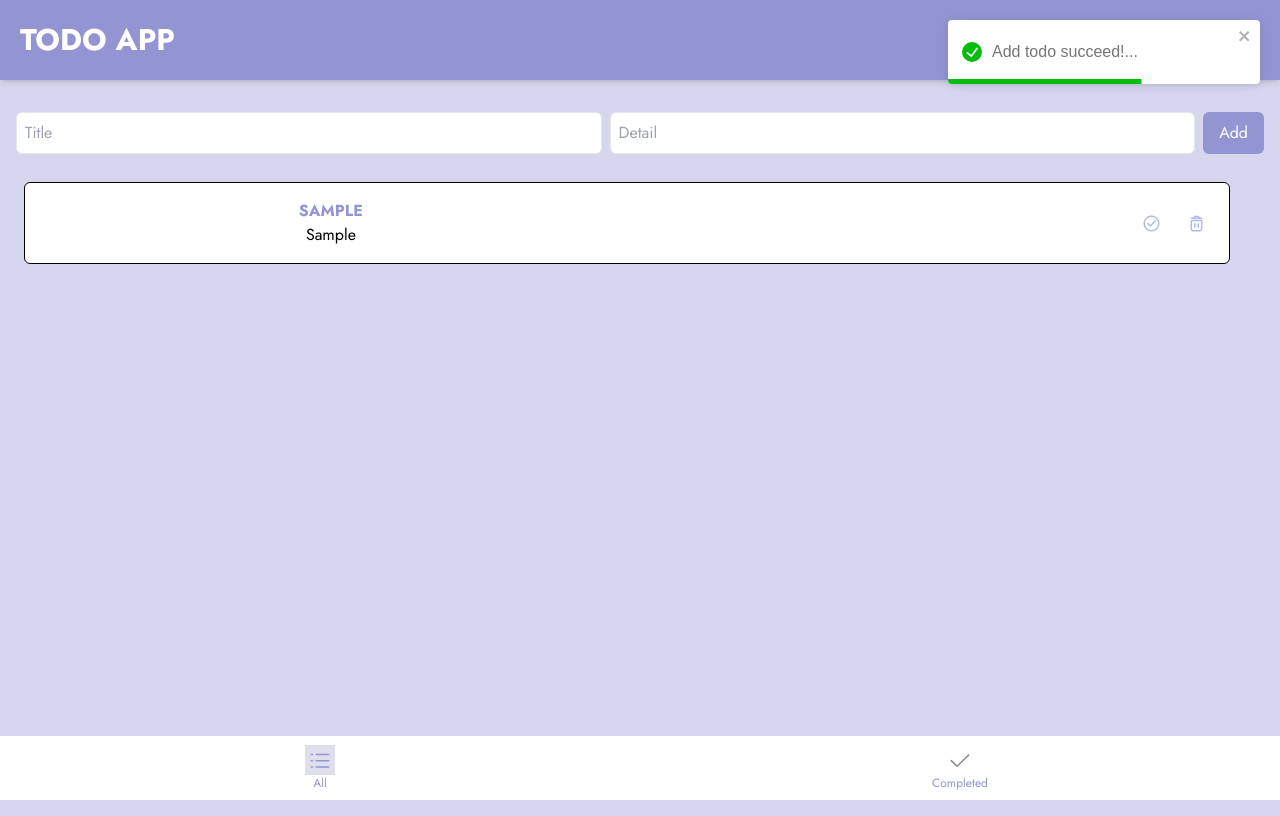
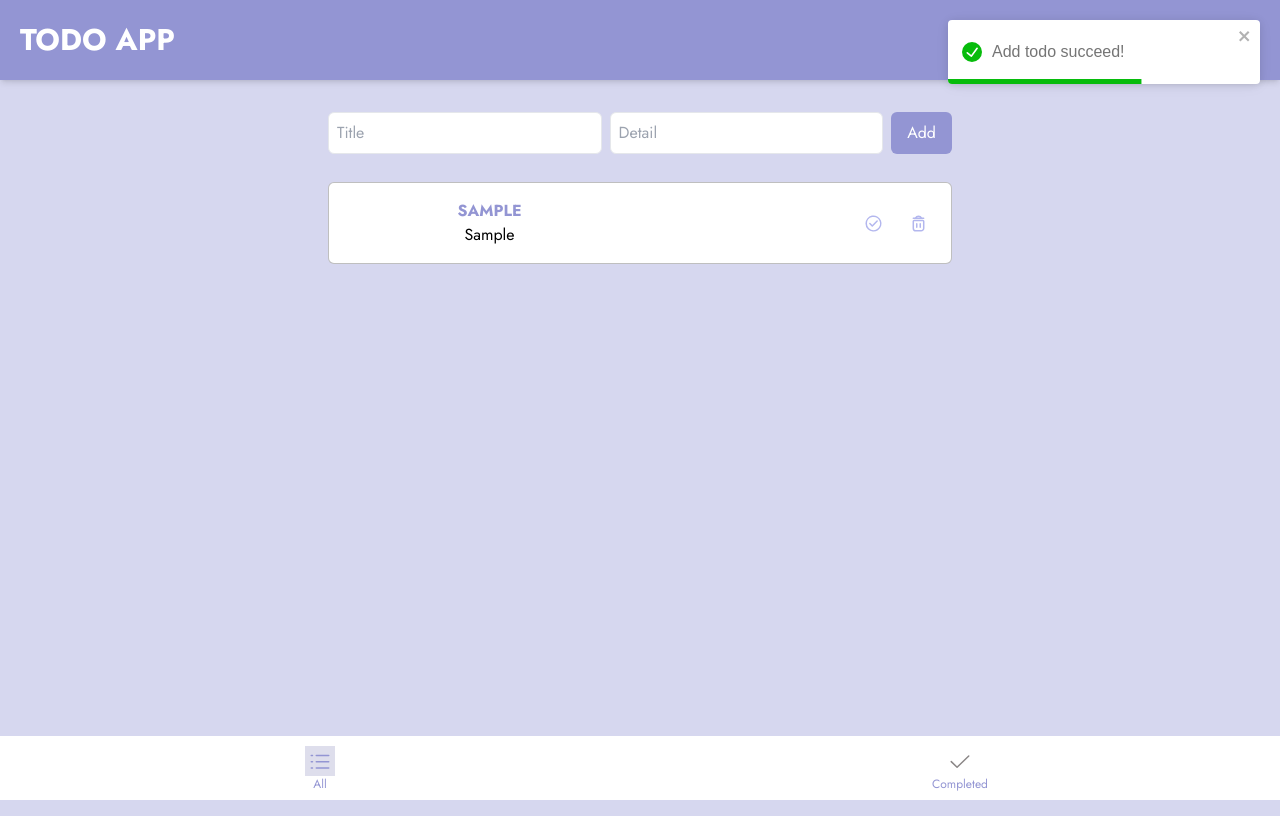
Before and after one commit to tranchanh973/to-do-app, a Next.js app: page / in a window 1280 px wide. Both pictures are taken after typing "Sample", "Sample" into the empty fields and a click on the button "Add". Built offline with nearby package versions, Linux system fonts and the light colour scheme.

Commit message:
fix remove todo, color theme dark

```diff
--- a/src/app/globals.css
+++ b/src/app/globals.css
@@ -12,6 +12,8 @@ body {
 
 /* Theme Dark Mode */
 .dark body {
-  background-color: #1e1e2e;
+  background-color: hsl(222.2, 84%, 4.9%);
   color: #ffffff;
+  --background-layout: 222.2 84% 4.9%;
+  --border: 217.2 32.6% 17.5%;
 }
--- a/src/components/app.footer.tsx
+++ b/src/components/app.footer.tsx
@@ -17,11 +17,11 @@ const AppFooter = () => {
   };
 
   return (
-    <div className="h-16 w-full bg-white dark:bg-[#17172b] flex items-center fixed bottom-0 left-0 ">
+    <div className="h-16 w-full bg-white dark:bg-[hsl(var(--background-layout))] flex items-center fixed bottom-0 left-0 border-t border-white dark:border-[hsl(var(--border))]">
       <div className="flex flex-1 flex-col items-center justify-center">
         <svg
           onClick={() => toggleNotFilter()}
-          className={`${activeFilter === "all" ? "bg-[#dedeec] text-black dark:bg-[#323245]" : "hover:bg-gray-200"}`}
+          className={`${activeFilter === "all" ? "bg-[#dedeec] text-black dark:bg-[#16162d]" : "hover:bg-[#dedeec] dark:hover:bg-[#16162d]"}`}
           style={{ cursor: "pointer" }}
           width="30"
           height="30"
@@ -39,7 +39,7 @@ const AppFooter = () => {
       <div className="flex flex-1 flex-col items-center justify-center">
         <svg
           onClick={() => toggleFilter()}
-          className={`${activeFilter === "completed" ? "bg-[#dedeec] text-white dark:bg-[#323245]" : "hover:bg-[#dedeec] dark:hover:bg-[#323245]"}`}
+          className={`${activeFilter === "completed" ? "bg-[#dedeec] text-white dark:bg-[#16162d]" : "hover:bg-[#dedeec] dark:hover:bg-[#16162d]"}`}
           style={{ cursor: "pointer" }}
           width="30"
           height="30"
--- a/src/components/app.header.tsx
+++ b/src/components/app.header.tsx
@@ -2,7 +2,7 @@ import ThemeSwitch from "./theme.switch";
 
 const AppHeader = () => {
   return (
-    <div className="h-20 w-full bg-[#9395D3] text-white dark:bg-[#17172b] flex items-center justify-between px-5 sticky top-0 z-10 shadow-md">
+    <div className="h-20 w-full bg-[#9395D3] text-white dark:bg-[hsl(var(--background-layout))] flex items-center justify-between px-5 sticky top-0 z-10 shadow-md border-b border-[#9395D3] dark:border-[hsl(var(--border))]">
       <div className="text-3xl uppercase font-bold">todo app</div>
       <div className="flex items-center gap-3 ml-auto">
         <svg
--- a/src/components/app.table.tsx
+++ b/src/components/app.table.tsx
@@ -35,14 +35,14 @@ const AppTable = () => {
     localStorage.setItem("todos", JSON.stringify(newTodos));
     setTitle("");
     setDescription("");
-    toast.success("Add todo succeed!...");
+    toast.success("Add todo succeed!");
   };
 
-  const removeTodo = (index: number) => {
-    const newTodos = todos.filter((_, i: number) => i !== index);
+  const removeTodo = (id: number) => {
+    const newTodos = todos.filter((todo) => todo.id !== id);
     setTodos(newTodos);
     localStorage.setItem("todos", JSON.stringify(newTodos));
-    toast.success("Delete todo succeed!...");
+    toast.success("Delete todo succeed!");
   };
 
   const completeTodo = (id: number) => {
@@ -53,12 +53,12 @@ const AppTable = () => {
     );
     setTodos(newTodos);
     localStorage.setItem("todos", JSON.stringify(newTodos));
-    toast.success("Complete todo succeed!...");
+    toast.success("Complete todo succeed!");
   };
 
   return (
-    <div className="h-[calc(100vh-64px)] w-[100%] p-4 rounded-md scroll-pb-16">
-      <div className="flex gap-2 mt-4">
+    <div className="dark:bg-[hsl(var(--background-layout))] h-[calc(100vh-64px)] w-[100%] p-4 rounded-md scroll-pb-16">
+      <div className="w-[100%] sm:w-[90%] md:w-[80%] lg:w-[70%] xl:w-[50%] mx-auto flex gap-2 mt-4">
         <input
           type="text"
           value={title}
@@ -75,14 +75,14 @@ const AppTable = () => {
         />
         <button
           onClick={addTodo}
-          className="bg-[#9395D3] text-white px-4 py-2 rounded-md hover:bg-[#7A7CB2] dark:bg-[#0b1016] dark:hover:bg-black"
+          className="bg-[#9395D3] text-white px-4 py-2 rounded-md hover:bg-[#7A7CB2] dark:bg-[#070a0d] dark:hover:bg-black dark:border dark:border-gray-100"
         >
           Add
         </button>
       </div>
 
       <div className="space-y-4 pb-16">
-        {todos.length === 0 ? (
+        {filteredTodos.length === 0 ? (
           <div className="flex flex-col items-center justify-center">
             <Image
               className="mt-10"
@@ -93,14 +93,14 @@ const AppTable = () => {
               priority
             />
             <div className="text-center text-[#7A7CB2] text-lg mt-2">
-              Don't have any todo
+              {isFilter ? "There are no completed tasks" : "There are no tasks"}
             </div>
           </div>
         ) : (
           filteredTodos.map((todo, index) => (
             <div
               key={index}
-              className="h-[82px] w-[96.6%] bg-white dark:bg-[#0d1117] flex items-center mx-2 my-7 border border-black rounded-md last:!mb-8"
+              className="h-[82px] w-[100%] sm:w-[90%] md:w-[80%] lg:w-[70%] xl:w-[50%] mx-auto bg-white dark:bg-black flex items-center my-7 border-opacity-25 border border-black dark:border-gray-200 rounded-md last:!mb-8"
             >
               <div className="flex flex-col items-center justify-between flex-1 mx-5">
                 <div className="flex justify-center items-center text-[#9395D3] uppercase font-bold">
@@ -155,7 +155,7 @@ const AppTable = () => {
                   />
                 </svg> */}
                 <svg
-                  onClick={() => removeTodo(index)}
+                  onClick={() => removeTodo(todo.id)}
                   style={{ cursor: "pointer" }}
                   className="flex justify-center items-center w-[25px]"
                   width="25"
```
